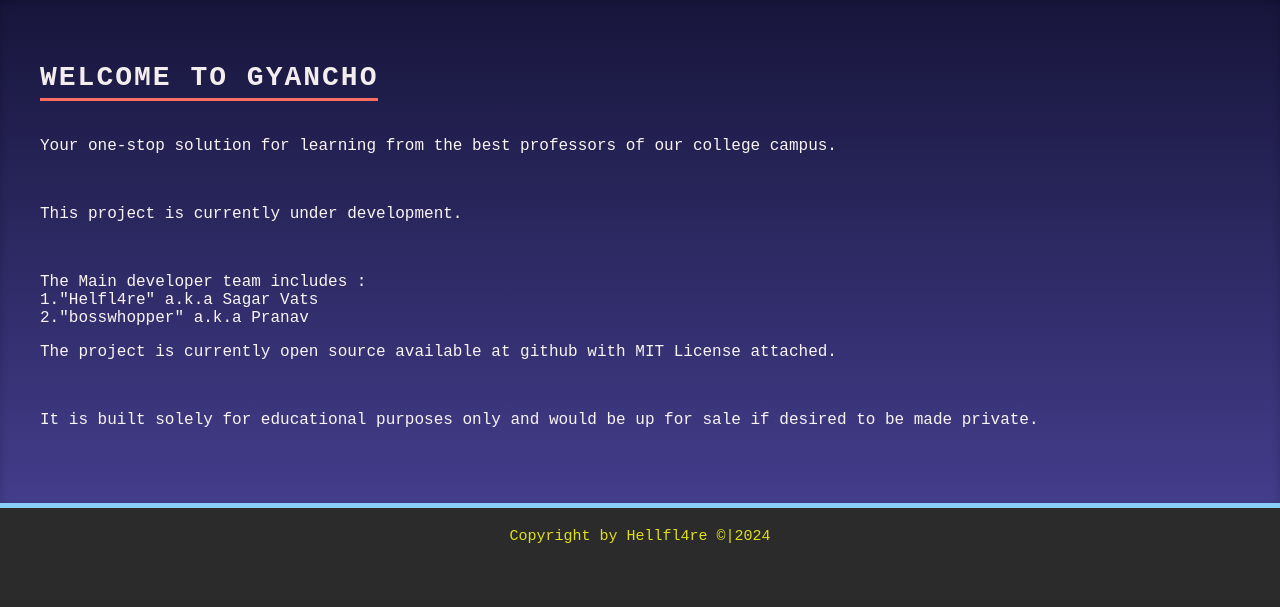
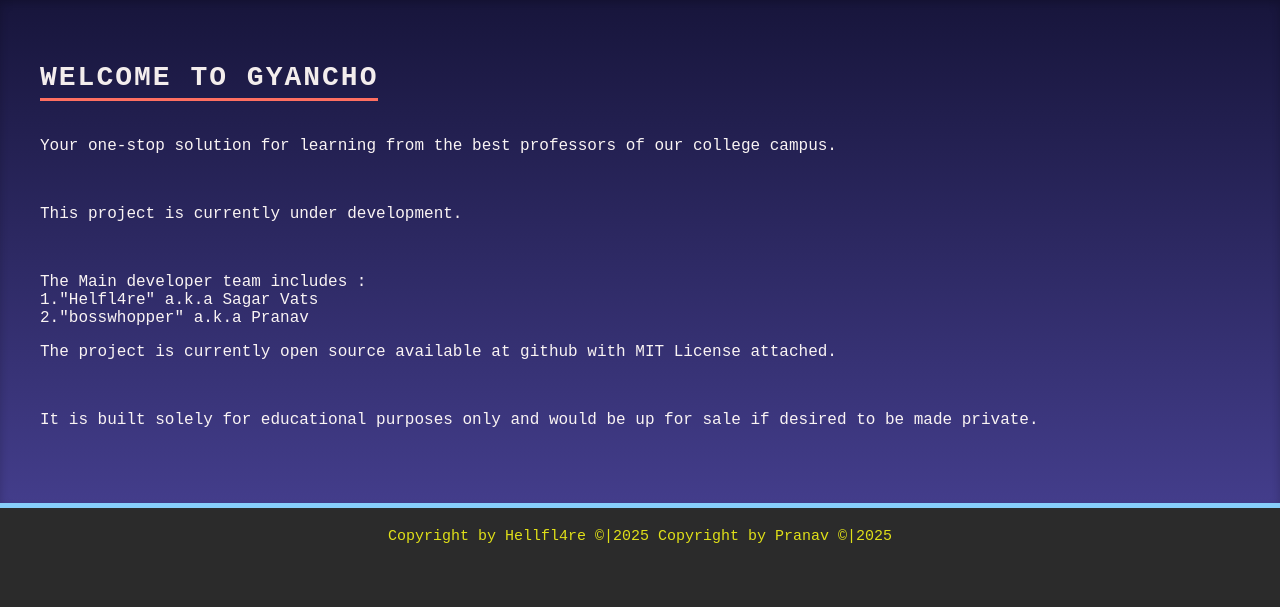
Before and after one commit to Lusifer2602/Gyancho, a Flask app: page / in a window 1280 px wide. Shown: the part 193-800 px from the top of the page. Run offline with Flask 3, Linux system fonts and the light colour scheme; the visitor is signed in with stand-in values (Sample User, id 1).

Commit message:
thoda bhot

```diff
--- a/templates/base.html
+++ b/templates/base.html
@@ -3,13 +3,13 @@
 <head>
     <meta charset="UTF-8">
     <meta name="viewport" content="width=device-width, initial-scale=1.0">
-    <title>Edu Assistant</title>
+    <title>Gyancho</title>
     <link rel="stylesheet" href="{{ url_for('static', filename='static/css/styles.css') }}">
 </head>
 <body>
     <header>
         <div class="container">
-        <a href="https://bmu.ac.in"><img src="static\css\images\logo_eduastt.png" alt="logo" height="100px" width="105px" ></a>
+        <a href="https://guthib.com"><img src="static\css\images\logo_eduastt.png" alt="logo" height="100px" width="105px" ></a>
         <h1><span style="font-family: comic sans ms; font-size: 42px; text-shadow: 2px 2px 4px #000000;"><a href="{{ url_for('home') }}"> EDU ASSISTANT</a></span></h1>
        </div>
         <nav>
@@ -38,7 +38,8 @@
         {% block content %}{% endblock %}
     </main>
     <footer>
-        <a href="https://github.com/Daddy-Demonic">Copyright by Hellfl4re ©|2024</a>
+        <a href="https://github.com/Daddy-Demonic">Copyright by Hellfl4re ©|2025</a>
+        <a href="https://github.com/Lusifer2602">Copyright by Pranav ©|2025</a>
     </footer>
 </body>
 </html>
```
